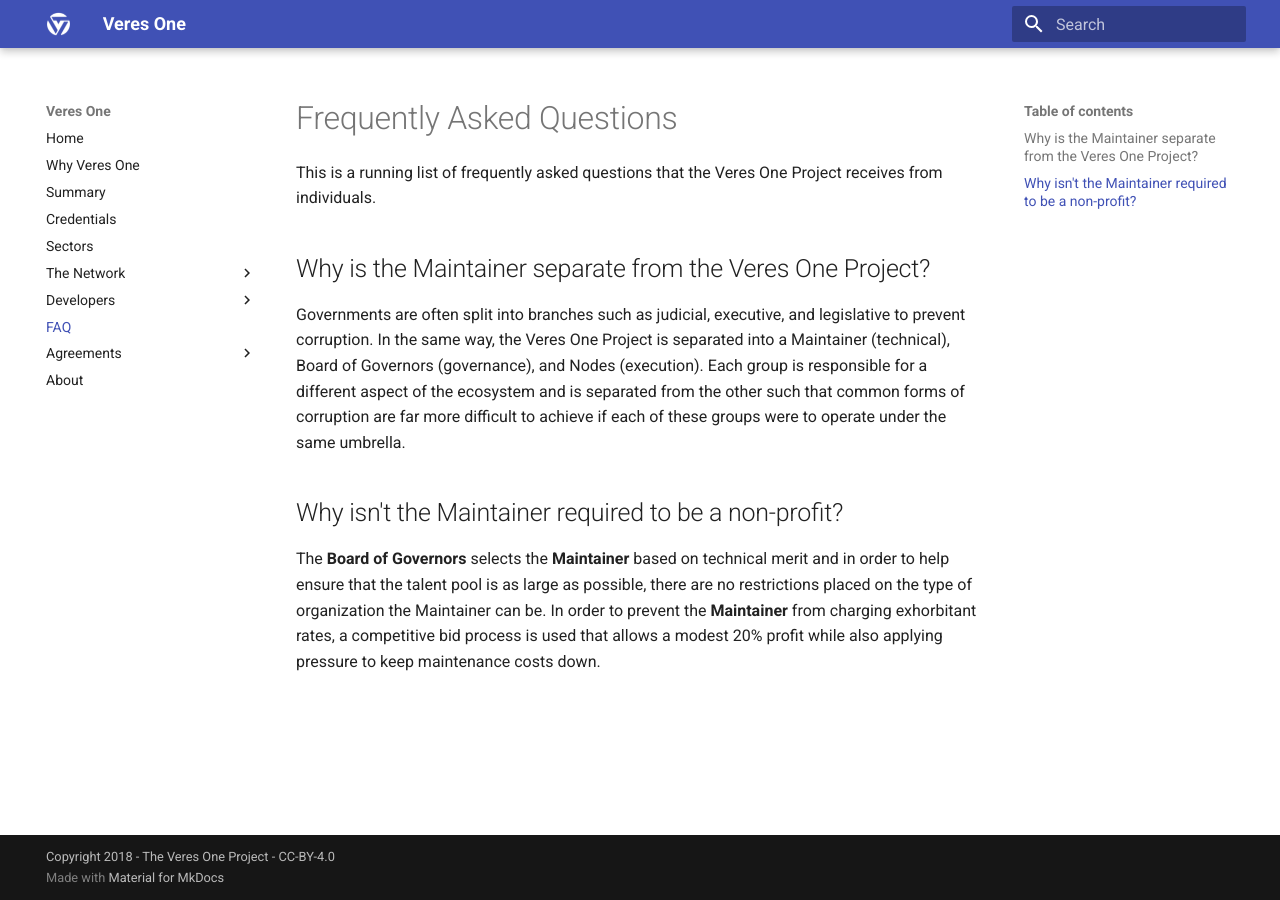
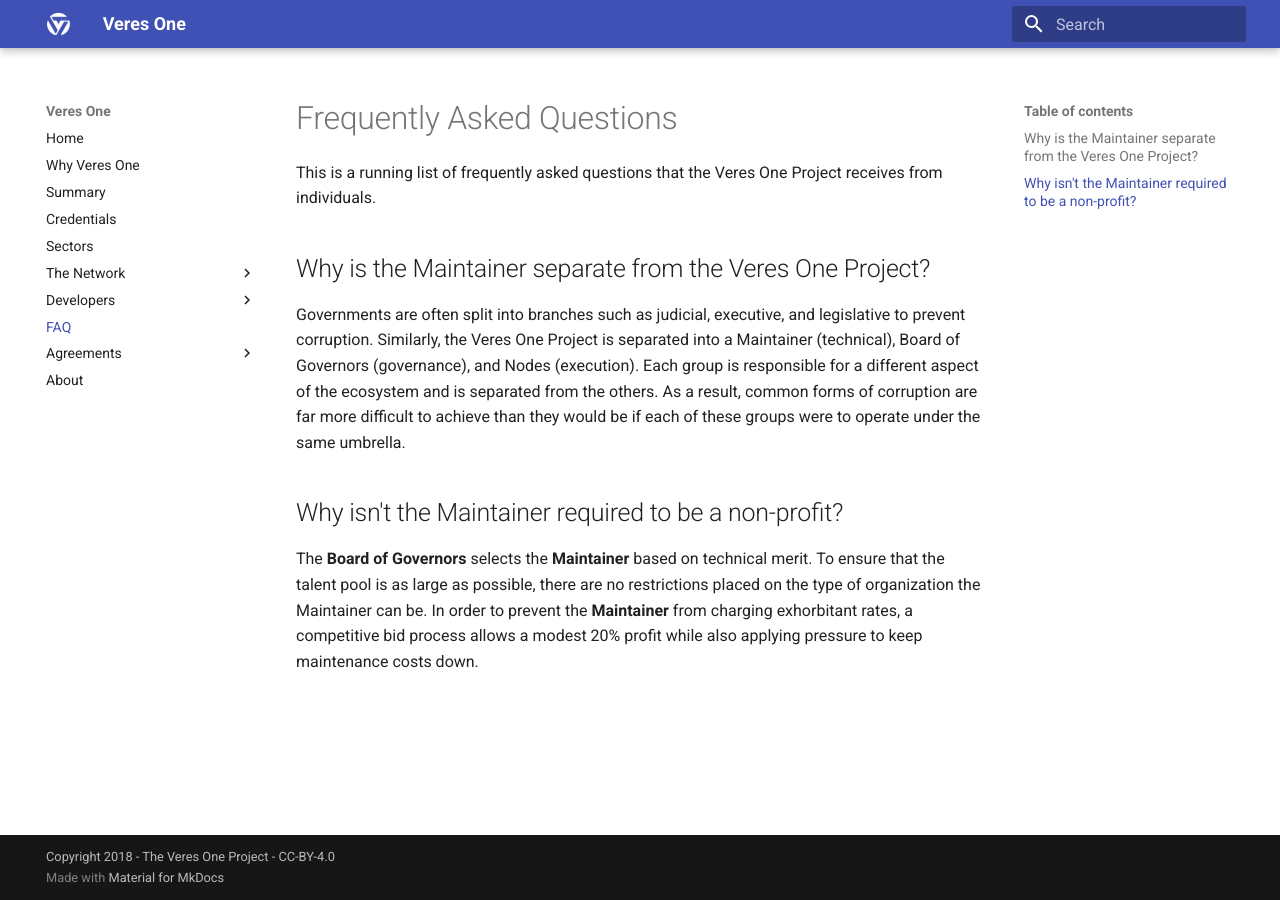
Before and after one commit to veres-one/docs.veres.one, an MkDocs documentation site: the page built from docs/faq.md, in a window 1280 px wide. Built offline with MkDocs 1.6.1 and Material for MkDocs 9.7.7, drawn with Linux system fonts in a browser that asks for light colours; old or Windows-style settings are respelled for this version of MkDocs.

Commit message:
Edit faq page.

```diff
--- a/docs/faq.md
+++ b/docs/faq.md
@@ -6,18 +6,18 @@ receives from individuals.
 ## Why is the Maintainer separate from the Veres One Project?
 
 Governments are often split into branches such as judicial, executive, and
-legislative to prevent corruption. In the same way, the Veres One Project is
+legislative to prevent corruption. Similarly, the Veres One Project is
 separated into a Maintainer (technical), Board of Governors (governance),
 and Nodes (execution). Each group is responsible for a different aspect of the
-ecosystem and is separated from the other such that common forms of corruption
-are far more difficult to achieve if each of these groups were to operate under
-the same umbrella.
+ecosystem and is separated from the others. As a result, common forms of
+corruption are far more difficult to achieve than they would be if each of these
+groups were to operate under the same umbrella.
 
 ## Why isn't the Maintainer required to be a non-profit?
 
 The **Board of Governors** selects the **Maintainer** based on technical
-merit and in order to help ensure that the talent pool is as large as possible,
-there are no restrictions placed on the type of organization the Maintainer
-can be. In order to prevent the **Maintainer** from charging exhorbitant rates,
-a competitive bid process is used that allows a modest 20% profit while also
-applying pressure to keep maintenance costs down.
+merit. To ensure that the talent pool is as large as possible, there are
+no restrictions placed on the type of organization the Maintainer can be.
+In order to prevent the **Maintainer** from charging exhorbitant rates,
+a competitive bid process allows a modest 20% profit while also applying
+pressure to keep maintenance costs down.
```
